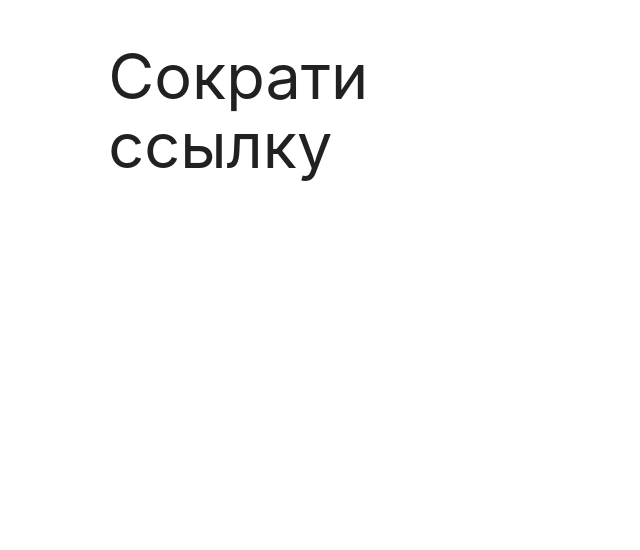
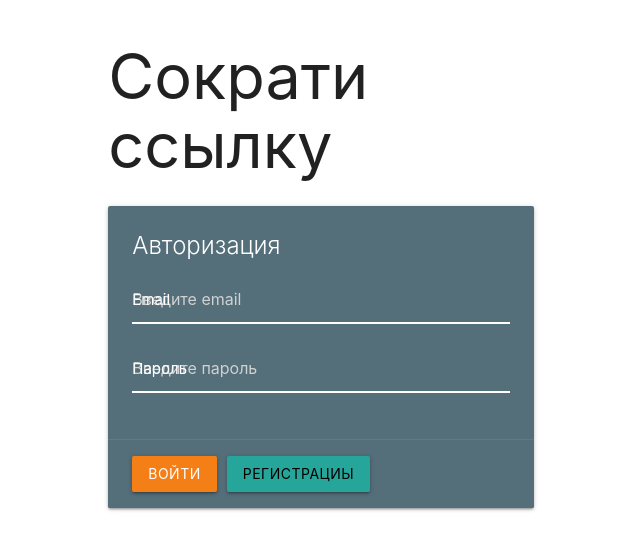
Before and after one commit to EvgenPrushk/MERN_App, a React (Create React App) app in the folder mern-cource/client/: page / in a window 1280 px wide. Shown: the top 550 px of the page, without its empty margins (319-959 px from the left). Built offline with nearby package versions, Linux system fonts and the light colour scheme.

Commit message:
feat: add hook http.hook

```diff
--- a/mern-cource/client/src/index.css
+++ b/mern-cource/client/src/index.css
@@ -1 +1,19 @@
 @import "~materialize-css/dist/css/materialize.min.css";
+
+input.yellow-input {
+  border-bottom: 1px solid #fff !important;
+  box-shadow: 0 1px 0 0 #fff !important;
+}
+
+input.yellow-input + label {
+  color: #ffffff !important;
+}
+
+input.yellow-input:focus + label {
+  color: #ffeb3b !important;
+}
+
+input.yellow-input:focus {
+  border-bottom: 1px solid #ffeb3b !important;
+  box-shadow: 0 1px 0 0 #ffeb3b !important;
+}
--- a/mern-cource/client/src/pages/AuthPage.js
+++ b/mern-cource/client/src/pages/AuthPage.js
@@ -1,9 +1,57 @@
-import React from "react";
+import React, { useState } from "react";
+
+
 export const AuthPage = () => {
+  const [form, setForm] = useState({
+    email: "",
+    password: "",
+  });
+
+  const changeHadler = (event) => {
+    setForm({ ...form, [event.target.name]: event.target.value });
+  };
+
   return (
     <div className="row">
       <div className="col s6 offset-s3">
         <h1>Сократи ссылку</h1>
+        <div className="card blue-grey darken-1">
+          <div className="card-content white-text">
+            <span className="card-title">Авторизация</span>
+            <div>
+              <div className="input-field">
+                <input
+                  placeholder="Введите email"
+                  id="email"
+                  type="text"
+                  name="email"
+                  className="yellow-input"
+                  onChange={changeHadler}
+                />
+                <label htmlFor="email"> Email</label>
+              </div>
+              <div className="input-field">
+                <input
+                  placeholder="Введите пароль"
+                  id="password"
+                  type="password"
+                  name="password"
+                  className="yellow-input"
+                  onChange={changeHadler}
+                />
+                <label htmlFor="password"> Пароль</label>
+              </div>
+            </div>
+          </div>
+          <div className="card-action">
+            <button className="btn yellow darken-4" style={{ marginRight: 10 }}>
+              Войти
+            </button>
+            <button className="btn gray lighten-1 black-text">
+              РегистрациЫ
+            </button>
+          </div>
+        </div>
       </div>
     </div>
   );
```
Also changed, not shown: mern-cource/client/src/hooks/http.hook.js (added, +12 -0 lines), 2 other files (tests, documents, lock files or other folders).
